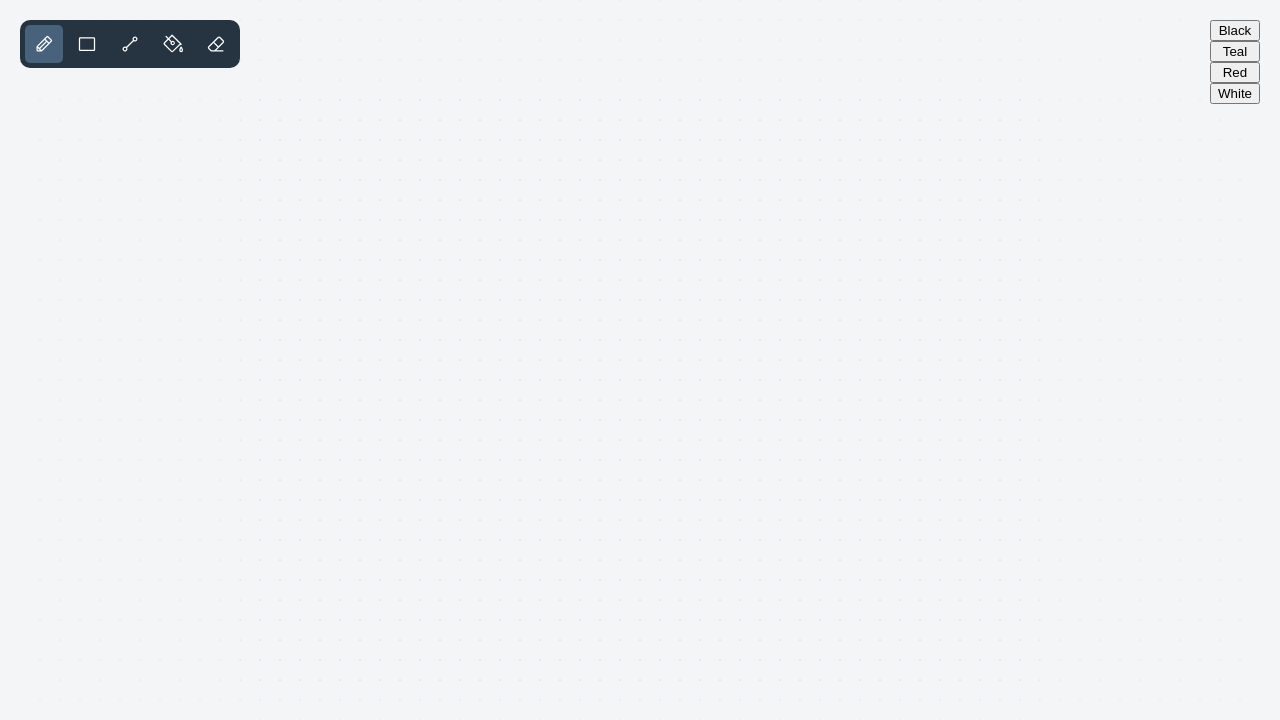
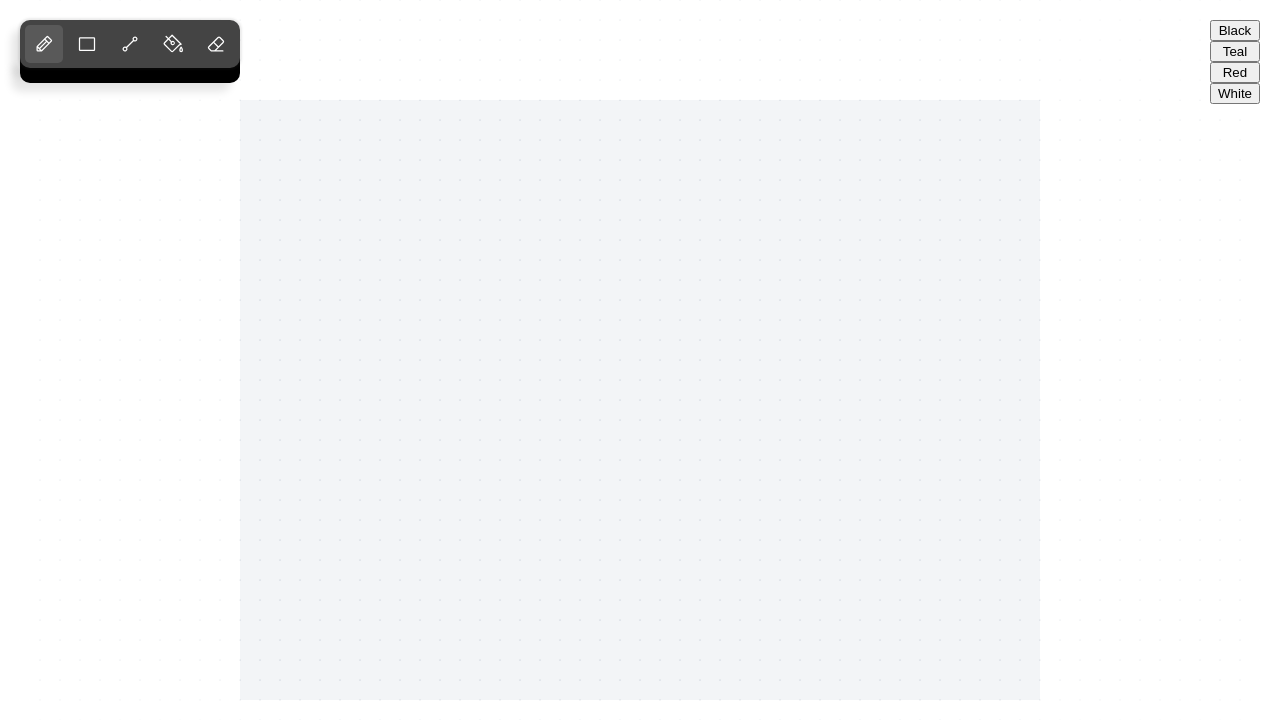
Before and after one commit to luketmillar/8bitdraw, a React (Vite) app: page / in a window 1280 px wide. Shown: the top 720 px of the page. Built offline with nearby package versions, Linux system fonts and the light colour scheme.

Commit message:
Placeholder color drawer

```diff
--- a/src/components/App.tsx
+++ b/src/components/App.tsx
@@ -68,10 +68,10 @@ const SurfaceApp = () => {
         <Toolbar controller={controller} />
       </ToolBarPlacer>
       <ColorBar>
-        <button onClick={() => (controller.toolStack.currentColor = '#000')}>Black</button>
-        <button onClick={() => (controller.toolStack.currentColor = '#0ff')}>Teal</button>
-        <button onClick={() => (controller.toolStack.currentColor = '#f00')}>Red</button>
-        <button onClick={() => (controller.toolStack.currentColor = '#fff')}>White</button>
+        <button onClick={() => EventBus.emit('tool', 'color', '#000')}>Black</button>
+        <button onClick={() => EventBus.emit('tool', 'color', '#0ff')}>Teal</button>
+        <button onClick={() => EventBus.emit('tool', 'color', '#f00')}>Red</button>
+        <button onClick={() => EventBus.emit('tool', 'color', '#fff')}>White</button>
       </ColorBar>
       {/* <LayerBar>
         <button onClick={() => controller.world.sketch.newLayer()}>New</button>
--- a/src/components/Toolbar.tsx
+++ b/src/components/Toolbar.tsx
@@ -9,9 +9,38 @@ import React from 'react'
 import { EraseIcon, FillIcon, LineIcon, PencilIcon, RectangleIcon } from './Icons'
 import EventBus from '../eventbus/EventBus'
 
+const ColorPickerContainer = styled.div`
+  position: absolute;
+  top: 38px;
+  padding-top: 15px;
+  width: 100%;
+  border-radius: 0 0 10px 10px;
+  z-index: -1;
+  transition:
+    height 0.3s ease,
+    background-color 0.1s ease;
+  box-shadow:
+    -9px 9px 9px -0.5px rgba(0, 0, 0, 0.1),
+    inset 0 0 0 1px rgba(0, 0, 0, 0.1);
+`
+const ColorPicker = ({ controller }: { controller: AppController }) => {
+  const [isOpen, setIsOpen] = React.useState(false)
+  const [color, setColor] = React.useState(controller.toolStack.currentColor)
+  React.useEffect(() => {
+    return EventBus.on('tool', 'color', setColor)
+  })
+  return (
+    <ColorPickerContainer
+      onClick={() => setIsOpen((v) => !v)}
+      style={{ backgroundColor: isOpen ? '#fff' : color, height: isOpen ? 300 : 25 }}
+    ></ColorPickerContainer>
+  )
+}
+
 const Container = styled.div`
+  position: relative;
   border-radius: 10px;
-  background-color: #263340;
+  background-color: #444;
   color: #333;
   display: flex;
   align-items: center;
@@ -19,8 +48,11 @@ const Container = styled.div`
   :last-child {
     margin-right: 0;
   }
+  box-shadow:
+    0px 0px 2px 2px rgba(70, 70, 70, 0.1),
+    -9px 9px 9px -0.5px rgba(0, 0, 0, 0.1);
   .selected {
-    background-color: #48627c;
+    background-color: #595959;
   }
 `
 
@@ -35,6 +67,7 @@ const useCurrentTool = (controller: AppController) => {
 const Toolbar = ({ controller }: { controller: AppController }) => {
   const tool = useCurrentTool(controller)
   return (
+    <div style={{ position: 'relative' }}>
       <Container>
         <ToolItem
           onClick={() => controller.toolStack.replace(new DrawTool(controller))}
@@ -67,6 +100,8 @@ const Toolbar = ({ controller }: { controller: AppController }) => {
           <EraseIcon />
         </ToolItem>
       </Container>
+      <ColorPicker controller={controller} />
+    </div>
   )
 }
 
--- a/src/core/AppView.ts
+++ b/src/core/AppView.ts
@@ -27,7 +27,7 @@ export default class AppView implements IView<AppWorld> {
     this.clear()
 
     // draw gutter backgournd
-    ctx.fillStyle = '#F3F5F7'
+    ctx.fillStyle = '#FFF'
     ctx.fillRect(0, 0, this.width, this.height)
 
     // transform to world space
@@ -48,7 +48,7 @@ export default class AppView implements IView<AppWorld> {
 
     // draw gutter ghosting
     const gutter = this.spaces.fittedGutter
-    ctx.fillStyle = 'rgb(243, 245, 247, 0.5)'
+    ctx.fillStyle = 'rgb(255, 255, 255, 0.5)'
     ctx.fillRect(0, 0, gutter.left, this.height)
     ctx.fillRect(this.width - gutter.right, 0, gutter.right, this.height)
     ctx.fillRect(0, 0, this.width, gutter.top)
--- a/src/eventbus/EventBus.ts
+++ b/src/eventbus/EventBus.ts
@@ -18,6 +18,7 @@ type ToolInputEvents =
   | { scope: 'tool'; type: 'move'; payload: ToolPayload }
   | { scope: 'tool'; type: 'end'; payload: ToolPayload }
   | { scope: 'tool'; type: 'stack-changed'; payload: Tool }
+  | { scope: 'tool'; type: 'color'; payload: string }
 
 type MousePayload = { position: Position; metaKey?: boolean }
 type MouseInputEvents =
--- a/src/math/Spaces.ts
+++ b/src/math/Spaces.ts
@@ -10,10 +10,20 @@ const DefaultGutter: Gutter = {
   right: 100,
 }
 
+const sketchToWorld = 10
+
 export default class Spaces {
   public screenSize: vec2 = vec2.create()
   public canvasSize: vec2 = vec2.create()
   public worldSize: vec2 = vec2.create()
+  // public get worldSize() {
+  //   return vec2.multiply(
+  //     vec2.create(),
+  //     this.sketchSize,
+  //     vec2.fromValues(sketchToWorld, sketchToWorld)
+  //   )
+  // }
+  public sketchSize: vec2 = vec2.create()
   public camera: mat3 = mat3.create()
 
   public zoom: number = 1
@@ -84,6 +94,18 @@ export default class Spaces {
       .create().matrix
   }
 
+  public get sketchToWorldMatrix() {
+    return Transform.Build().scale(sketchToWorld, sketchToWorld).create().matrix
+  }
+
+  public get sketchToCanvasMatrix() {
+    return mat3.mul(mat3.create(), this.worldToCanvasMatrix, this.sketchToWorldMatrix)
+  }
+
+  public get canvasToSketchMatrix() {
+    return mat3.invert(mat3.create(), this.sketchToCanvasMatrix)!
+  }
+
   public get canvasToWorldMatrix() {
     return mat3.invert(mat3.create(), this.worldToCanvasMatrix)!
   }
@@ -112,6 +134,13 @@ export default class Spaces {
     )
   }
 
+  public canvasToSketchSpace(position: vec2) {
+    return vec2.floor(
+      vec2.create(),
+      vec2.transformMat3(vec2.create(), position, this.canvasToSketchMatrix)
+    )
+  }
+
   public screenToWorldSpace(position: vec2) {
     return vec2.floor(
       vec2.create(),
--- a/src/tools/ToolStack.ts
+++ b/src/tools/ToolStack.ts
@@ -32,16 +32,19 @@ export default class ToolStack {
     EventBus.on('tool', 'start', this.onStart)
     EventBus.on('tool', 'move', this.onMove)
     EventBus.on('tool', 'end', this.onEnd)
+    EventBus.on('tool', 'color', this.onColor)
   }
   public stop() {
     EventBus.off('tool', 'start', this.onStart)
     EventBus.off('tool', 'move', this.onMove)
     EventBus.off('tool', 'end', this.onEnd)
+    EventBus.off('tool', 'color', this.onColor)
   }
 
   private onStart = ({ position }: ToolPayload) => this.tool?.onStart(position)
   private onMove = ({ position }: ToolPayload) => this.tool?.onMove(position)
   private onEnd = ({ position }: ToolPayload) => this.tool?.onEnd(position)
+  private onColor = (color: string) => (this.currentColor = color)
 
   private clearStack = () => {
     this.stack.forEach((tool) => tool.teardown())
```
Lines whose indentation alone changed are shown as unchanged.
